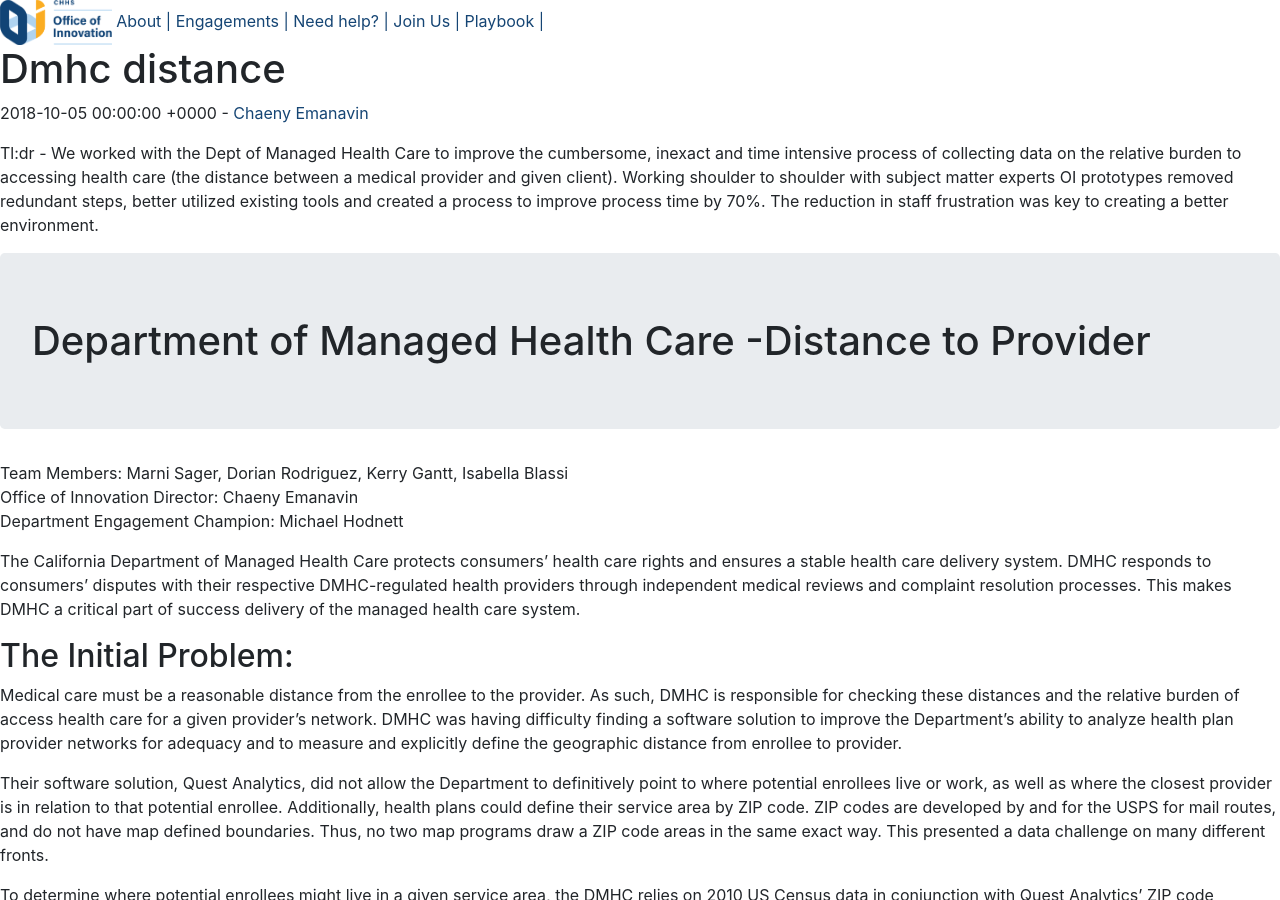
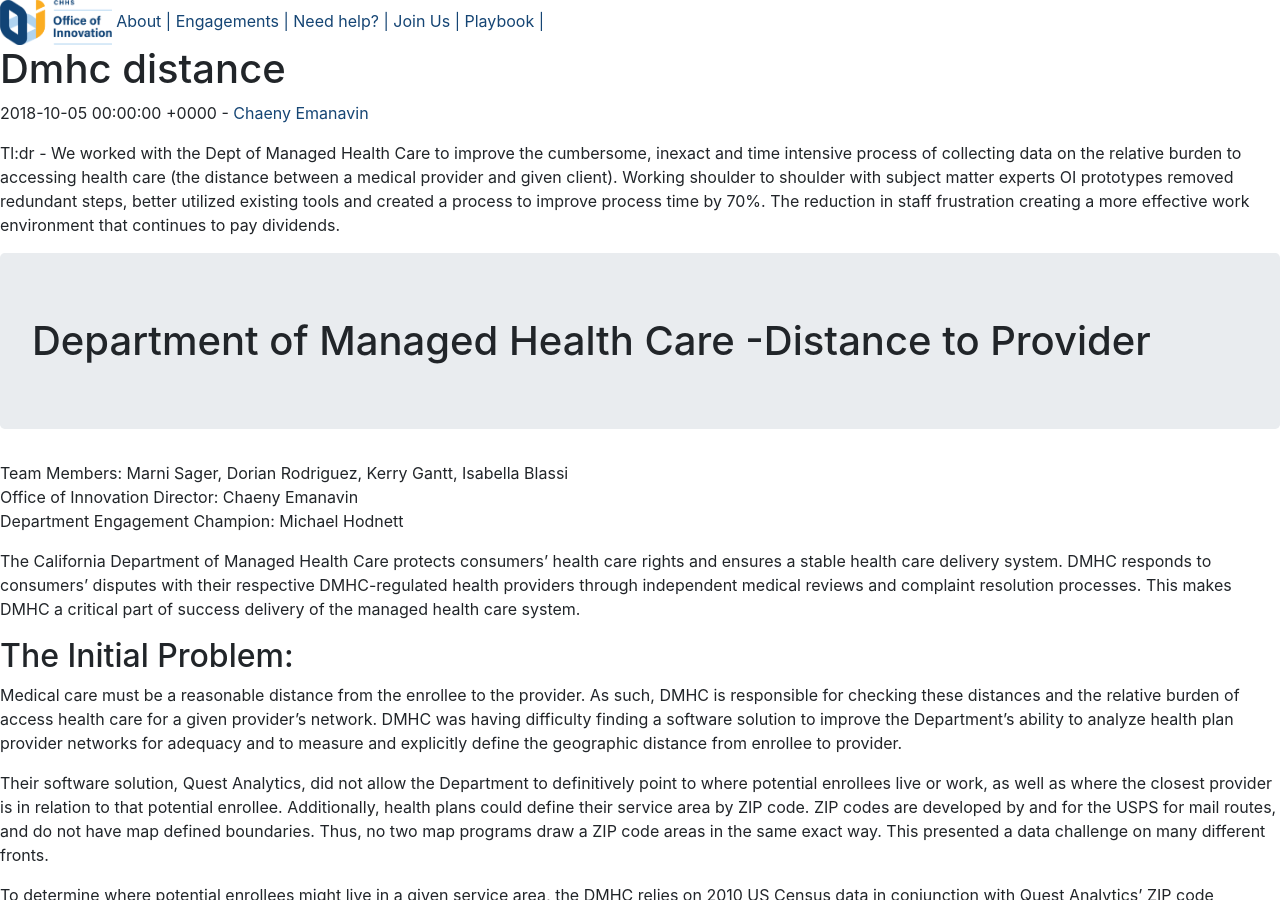
Before and after one commit to chhsinnovation/chhsinnovation.github.io, a Jekyll site: the page built from _posts/2018-10-05-DMHC Distance.md, in a window 1280 px wide and 900 px high. Built offline with Jekyll 4.4.1, drawn with Linux system fonts in a browser that asks for light colours; nearby versions of some CDN libraries.

Commit message:
better last sentence on tldr
Better summary of the reduction of staff frustration.

```diff
--- a/_posts/2018-10-05-DMHC Distance.md
+++ b/_posts/2018-10-05-DMHC Distance.md
@@ -2,7 +2,7 @@
 layout: post
 author: chaeny
 ---
-Tl:dr - We worked with the Dept of Managed Health Care to improve the cumbersome, inexact and time intensive process of collecting data on the relative burden to accessing health care (the distance between a medical provider and given client). Working shoulder to shoulder with subject matter experts OI prototypes removed redundant steps, better utilized existing tools and created a process to improve process time by 70%. The reduction in staff frustration was key to creating a better environment.
+Tl:dr - We worked with the Dept of Managed Health Care to improve the cumbersome, inexact and time intensive process of collecting data on the relative burden to accessing health care (the distance between a medical provider and given client). Working shoulder to shoulder with subject matter experts OI prototypes removed redundant steps, better utilized existing tools and created a process to improve process time by 70%. The reduction in staff frustration creating a more effective work environment that continues to pay dividends.
 
 <h1 class="jumbotron">Department of Managed Health Care -Distance to Provider</h1>
 
```
